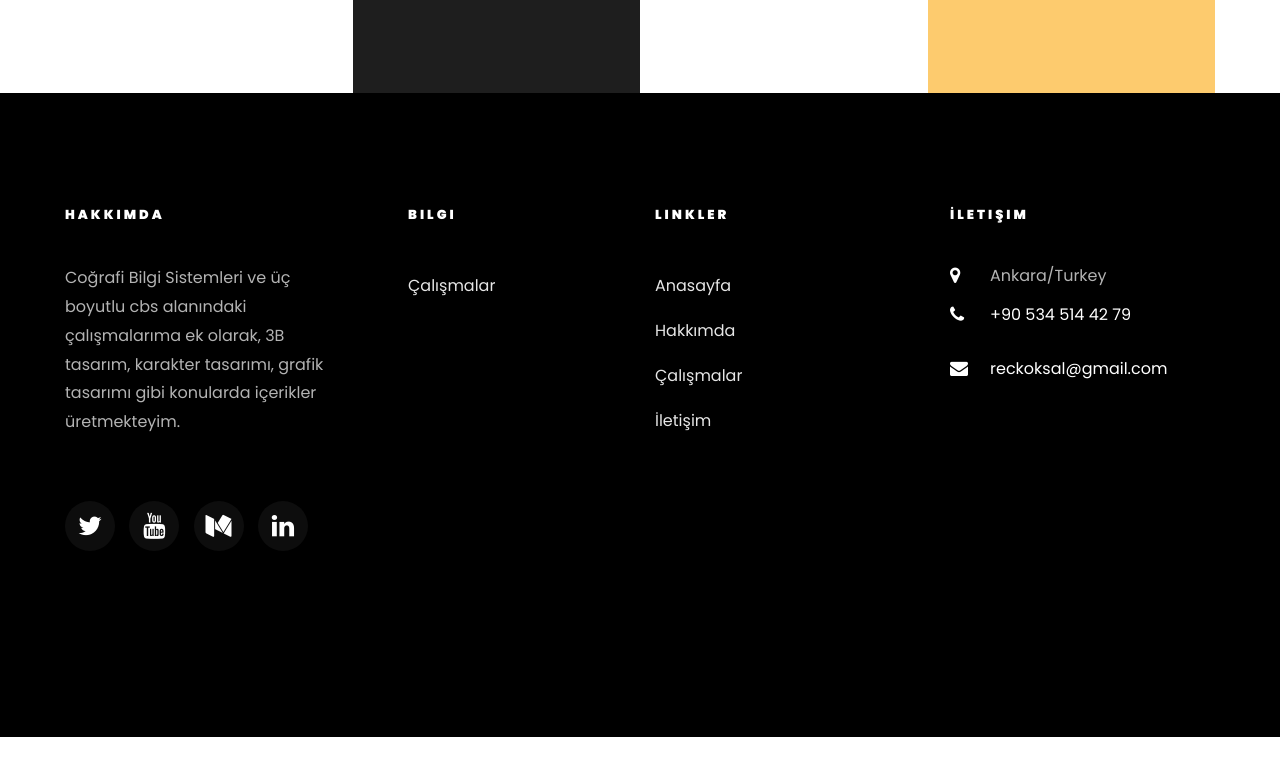
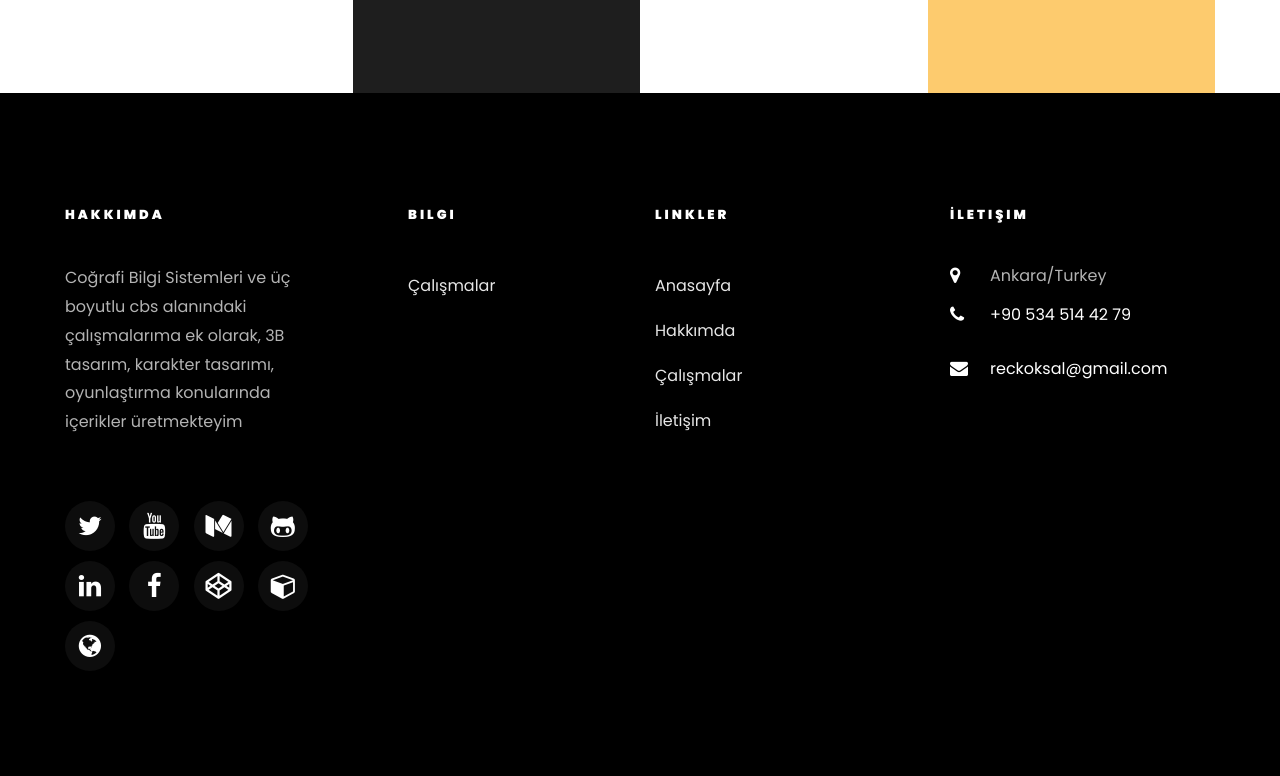
Before and after one commit to rkoksal/rkoksal.github.io, a plain HTML site: page index.html in a window 1280 px wide. Shown: the part 1730-2506 px from the top of the page. Before the commit the page ends 2467 px from the top, so only its background shows below. Drawn offline with Linux system fonts and the light colour scheme; some packages are replaced by stand-ins of ours; no server answers; files whose address does not match are found by name; a web font is replaced by a local one.

Commit message:
guncelleme

```diff
--- a/index.html
+++ b/index.html
@@ -142,12 +142,18 @@
           <div class="col-md">
             <div class="ftco-footer-widget mb-4">
               <h2 class="ftco-heading-2">Hakkımda</h2>
-              <p>Coğrafi Bilgi Sistemleri ve üç boyutlu cbs alanındaki çalışmalarıma ek olarak, 3B tasarım, karakter tasarımı, grafik tasarımı gibi konularda içerikler üretmekteyim.</p>
+              <p>Coğrafi Bilgi Sistemleri ve üç boyutlu cbs alanındaki çalışmalarıma ek olarak, 3B tasarım, karakter tasarımı, oyunlaştırma konularında içerikler üretmekteyim</p>
               <ul class="ftco-footer-social list-unstyled float-md-left float-lft mt-5">
                 <li class="ftco-animate"><a href="https://twitter.com/rkoksall"><span class="icon-twitter"></span></a></li>
                 <li class="ftco-animate"><a href="https://www.youtube.com/channel/UC3iosXAiJ8LwvIRKbgCmRPQ?view_as=subscriber"><span class="icon-youtube"></span></a></li>
 				  <li class="ftco-animate"><a href="https://medium.com/@recepkoksal"><span class="icon-medium"></span></a></li>
+				    <li class="ftco-animate"><a href="https://github.com/rkoksal"><span class="icon-github-alt"></span></a></li>
 				  <li class="ftco-animate"><a href="https://www.linkedin.com/in/recepkoksal/"><span class="icon-linkedin"></span></a></li>
+				    <li class="ftco-animate"><a href="https://www.facebook.com/profile.php?id=100017481615075"><span class="icon-facebook"></span></a></li>
+					  <li class="ftco-animate"><a href="https://codepen.io/rkoksall"><span class="icon-codepen"></span></a></li>
+					   <li class="ftco-animate"><a href="https://recepkoksal.artstation.com/"><span class="icon-cube"></span></a></li>
+					     <li class="ftco-animate"><a href="https://rekoksal.maps.arcgis.com/home/index.html"><span class="icon-globe"></span></a></li>
+
 
               </ul>
             </div>
```
Also changed, not shown: about.html (+7 -1 lines), contact.html (+7 -1 lines), work.html (+9 -1 lines).
